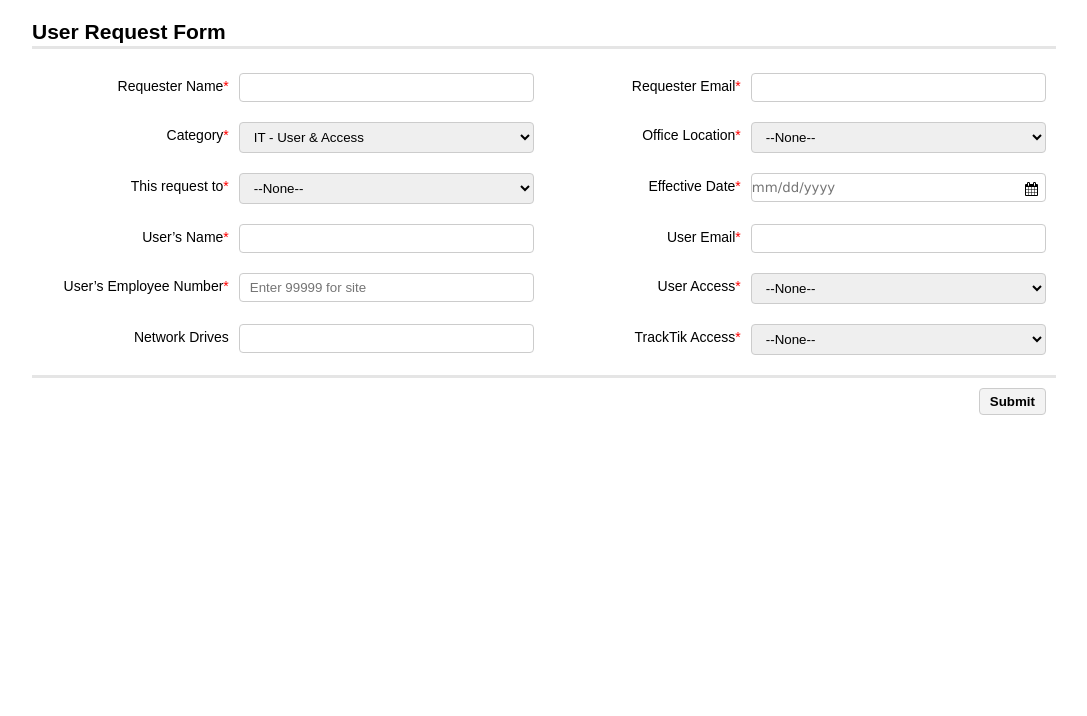
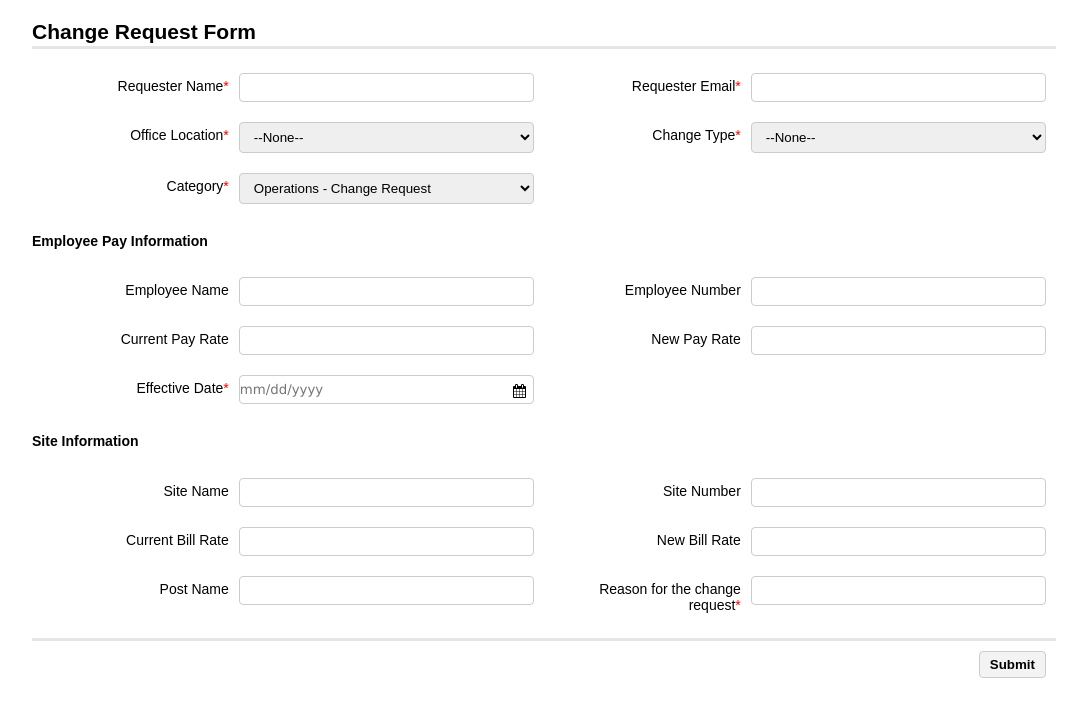
Before and after one commit to shippi174/Change-Request-Dev, a plain HTML site: page index.html in a window 1280 px wide. Shown: the whole page, without its empty margins (96-1183 px from the left). Drawn offline with nearby package versions, Linux system fonts and the light colour scheme.

Commit message:
Update index.html

```diff
--- a/index.html
+++ b/index.html
@@ -18,18 +18,19 @@
 <!--  NOTE: Please add the following <FORM> element to your page.             -->
 <!--  ----------------------------------------------------------------------  -->
 
-<form action="https://cs124.salesforce.com/servlet/servlet.WebToCase?encoding=UTF-8" method="POST"onsubmit="return (validate() && showSuccss())"  id="ticketForm" name="form"target="hidden-form">
+<form action="https://cs21.salesforce.com/servlet/servlet.WebToCase?encoding=UTF-8" method="POST"onsubmit="showSuccss()"  id="ticketForm" target="hidden-form">
 
-<input type=hidden name="orgid" value="00D3J0000000QkM">
+<input type=hidden name="orgid" value="00Dq0000000EZ8Q">
 <!--input type=hidden name="retURL" value="http://"-->
 
 <!--  ----------------------------------------------------------------------  -->
 <!--  NOTE: These fields are optional debugging elements. Please uncomment    -->
 <!--  these lines if you wish to test in debug mode.                          -->
-<input type="hidden" name="debug" value=1>
-<input type="hidden" name="debugEmail"value="pankaj.singh@extentia.com">
+<!--  <input type="hidden" name="debug" value=1>                              -->
+<!--  <input type="hidden" name="debugEmail"                                  -->
+<!--  value="pankaj.singh@extentia.com">                                      -->
 <!--  ----------------------------------------------------------------------  -->
-<h1>User Request Form</h1>
+<h1>Change Request Form</h1>
 <section class="fields-wrapper">
     <div class="input-group">
 		<label for="name">Requester Name<span class="required">*</span></label>
@@ -39,16 +40,10 @@
 		<label for="email">Requester Email<span class="required">*</span></label>
 		<input class="input-style" id="email" maxlength="80" name="email" size="20" type="email" oninvalid="this.setCustomValidity('Please Enter valid email')" oninput="setCustomValidity('')" required />
 	</div>
-	<div class="input-group">
-		<label>Category<span class="required">*</span></label>
-		<select class="input-style" id="categoryVal" name="00N3J000000gKNy" title="Category" onchange="submitCategory()" required>
-		<option value="IT - User &amp; Access">IT - User &amp; Access</option>
-		</select>
-	</div>
 
 	<div class="input-group">
 		<label>Office Location<span class="required">*</span></label>
-		<select class="input-style" id="00N3J000000gKOE" name="00N3J000000gKOE" title="Office Location" required>
+		<select class="input-style" id="00Nq0000003DAQX" name="00Nq0000003DAQX" title="Office Location" required>
 		<option value="">--None--</option>
 		<option value="Atlanta - Georgia">Atlanta - Georgia</option>
 		<option value="Beverly Hills - California">Beverly Hills - California</option>
@@ -84,68 +79,81 @@
 	</div>
 
     <div class="input-group">
-		<label>This request to<span class="required">*</span></label>
-		<select class="input-style" id="00N3J000000haKN" name="00N3J000000haKN" title="This request to" required>
+		<label>Change Type<span class="required">*</span></label>
+		<select class="input-style" id="00Nq0000003GkAI" name="00Nq0000003GkAI" title="Change Type" required>
 		<option value="">--None--</option>
-		<option value="Create a New User">Create a New User</option>
-		<option value="Update an Existing user">Update an Existing user</option>
-		<option value="Terminate a user">Terminate a user</option>
+		<option value="Employee Pay Rate Change">Employee Pay Rate Change</option>
+		<option value="Site Bill Rate Change">Site Bill Rate Change</option>
+		<option value="Site Post Creation">Site Post Creation</option>
 		</select>
+	</div>
+	<div class="input-group">
+		<label>Category<span class="required">*</span></label>
+		<select class="input-style" id="categoryVal" name="00Nq0000003D9Q2" title="Category" onchange="submitCategory()" required>
+		<option value="Operations - Change Request">Operations - Change Request</option>
+		</select>
+	</div>
+	</section>
+	<h4>Employee Pay Information</h4>
+	<section class="fields-wrapper">
+	<div class="input-group">
+		<label>Employee Name</label>
+		<input class="input-style" id="00Nq0000003GkAN" maxlength="50" name="00Nq0000003GkAN" size="20" type="text" />
+    </div>
+    <div class="input-group">
+		<label>Employee Number</label>
+		<input class="input-style" id="00Nq0000003GkAS" maxlength="10" name="00Nq0000003GkAS" size="20" type="text" />
+    </div>
+	<div class="input-group">
+		<label>Current Pay Rate</label>
+		<input class="input-style" id="00Nq0000003GkAc" maxlength="50" name="00Nq0000003GkAc" step='0.01' size="20" type="number" />
+    </div>
+    <div class="input-group">
+		<label>New Pay Rate</label>
+		<input class="input-style" id="00Nq0000003GkAh" maxlength="50" name="00Nq0000003GkAh" step='0.01' size="20" type="number"  />
     </div>
 
 	<div class="input-group inputWithIcon">
 		<label>Effective Date<span class="required">*</span></label>
 
-		<span class="dateInput dateOnlyInput"><input class="input-style date-style"  type="text"  id="txtDate"   readonly="readonly" name="00N3J000000haKA"
+		<span class="dateInput dateOnlyInput"><input class="input-style date-style"  type="text"  id="txtDate"   readonly="readonly" name="00Nq0000003GlIg"
           size="12" placeholder="mm/dd/yyyy" required >
 		<i class="fa fa-calendar" aria-hidden="true"></i></span>
 	</div>
 
+	</section>
+	<h4>Site Information</h4>
+	<section class="fields-wrapper">
 	<div class="input-group">
-		<label for="00N3J000000hYIW">User’s Name<span class="required">*</span></label>
-		<input class="input-style" id="00N3J000000hYIW" maxlength="100" name="00N3J000000hYIW" size="20" type="text" required/>
+		<label>Site Name</label>
+		<input class="input-style" id="00Nq0000003GkAm" maxlength="50" name="00Nq0000003GkAm" size="20" type="text"  />
     </div>
     <div class="input-group">
-		<label for="email">User Email<span class="required">*</span></label>
-		<input class="input-style" id="email" maxlength="80" name="00N3J000000haKO" size="20" type="email" oninvalid="this.setCustomValidity('Please Enter valid email')" oninput="setCustomValidity('')" required />
+		<label>Site Number</label>
+		<input class="input-style" id="00Nq0000003GkAr" maxlength="10" name="00Nq0000003GkAr" size="20" type="text" />
     </div>
 	<div class="input-group">
-		<label for="00N3J000000hYIV">User’s Employee Number<span class="required">*</span></label>
-		<input class="input-style" id="00N3J000000hYIV" maxlength="100" name="00N3J000000hYIV" size="20" type="text" placeholder="Enter 99999 for site" required/>
-	</div>
-
-	<div class="input-group">
-	<label>User  Access<span class="required">*</span></label>
-		<select class="input-style" id="netaccess" name="00N3J000000hYIU" title="User  Access"  onclick ="validate()" required />
-        <option value="">--None--</option>
-        <option value="Webmail Only">Webmail Only</option>
-		<option value="O365 Only">O365 Only</option>
-        <!--option value="Full Network Access">Full Network Access</option-->
-		<option value="RDS/VMware">RDS/VMware</option>
-		</select>
+		<label>Current Bill Rate</label>
+		<input class="input-style" id="00Nq0000003GkB1" maxlength="50" name="00Nq0000003GkB1" step='0.01' size="20" type="number"  />
     </div>
     <div class="input-group">
-	    <label>Network Drives</label>
-	    <input class="input-style"  id="netdrives" maxlength="50" name="00N3J000000haKG" title="Network  Drives" size="20" type="text"/>
-		<label for="00N3J000000haKG" style="color: red; display: none;">*Required</label>
+		<label>New Bill Rate</label>
+		<input class="input-style" id="00Nq0000003GkB6" maxlength="50" name="00Nq0000003GkB6" step='0.01' size="20" type="number"  />
     </div>
-
 	<div class="input-group">
-	<label>TrackTik  Access<span class="required">*</span></label>
-		<select class="input-style" id="00N3J000000hYIX" name="00N3J000000hYIX" title="TrackTik Access" required />
-        <option value="">--None--</option>
-        <option value="Full Region">Full Region</option>
-		<option value="Limited Zone">Limited Zone</option>
-		<option value="Officer Only">Officer Only</option>
-		</select>
+		<label>Post Name</label>
+		<input class="input-style" id="00Nq0000003GkAw" maxlength="50" name="00Nq0000003GkAw" size="20" type="text"  />
     </div>
+	<div class="input-group">
+		<label>Reason for the change request<span class="required">*</span></label>
+		<input class="input-style" id="00Nq0000003GkBB" maxlength="50" name="00Nq0000003GkBB" size="20" type="text" required />
+    </div>
+	</section>
 
 
-	</section>
-
-<input type=hidden id="recordType" name="recordType" value="0123J0000008qFMQAY">
+<input type=hidden id="recordType" name="recordType" value="012q0000000618eAAA">
 <div class="button-wrap">
-    <input type="submit" name="submit">
+    <input type="submit" name="submit" >
 </div>
 
 </form>
@@ -155,18 +163,15 @@
 </section>
 <script>
 
-function validate() {
-
-         var netaccess = document.getElementById("netaccess").value;
-         var netdrives = document.getElementById("netdrives").value;
-            if (netaccess === "RDS/VMware" && netdrives === "") {
-			    document.querySelector("[for='00N3J000000haKG']").style.display = "block";
-				return false;
+/*function submitCategory() {
+    var categoryVal = document.getElementById("categoryVal").value;
+    if(categoryVal.startsWith("IT")){
+        document.getElementById("recordType").value = "012q0000000618UAAQ";
+    }else if(categoryVal.startsWith("Operations")){
+        document.getElementById("recordType").value = "012q0000000618eAAA";
     }
-
-            return true;
-        };
-
+}
+*/
 function showSuccss() {
     document.getElementById('ticketForm').classList.add('submitted');
 }
```
Lines whose indentation alone changed are shown as unchanged.
